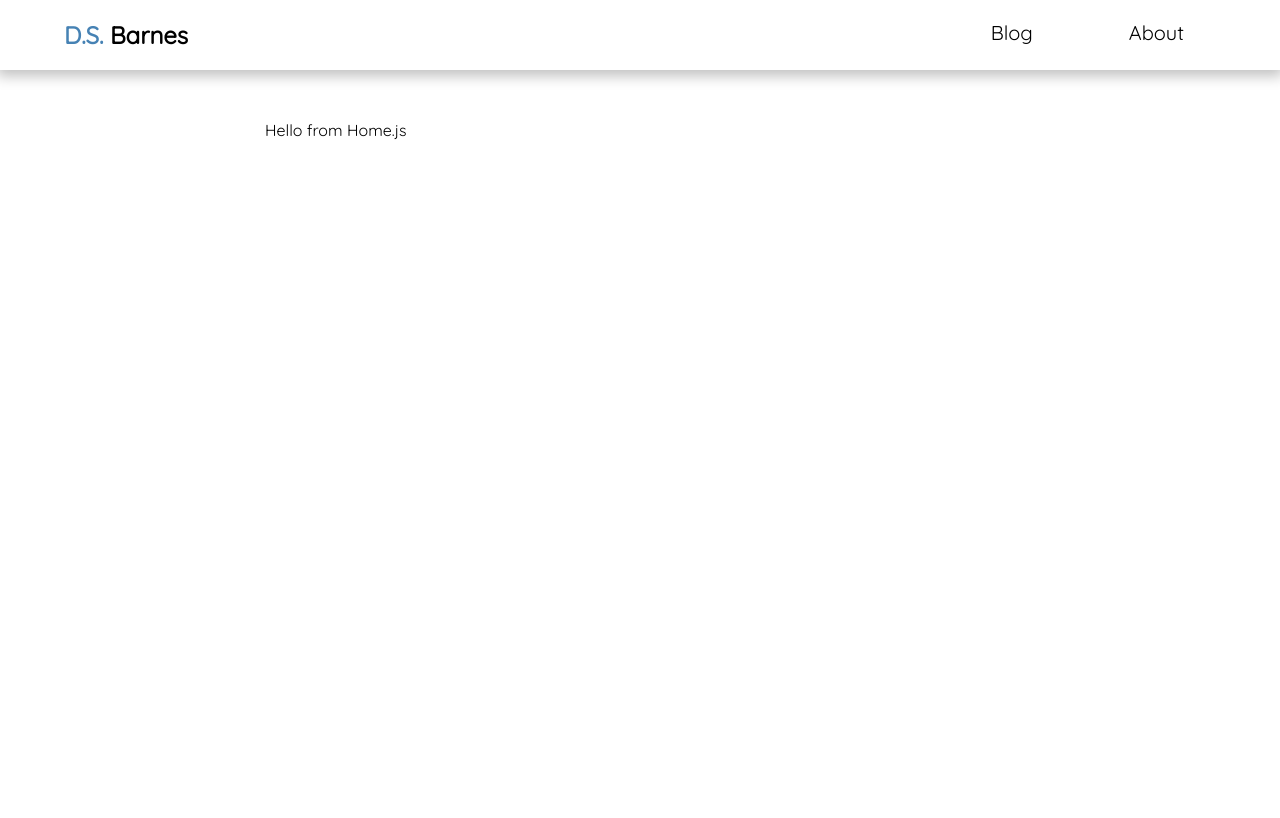
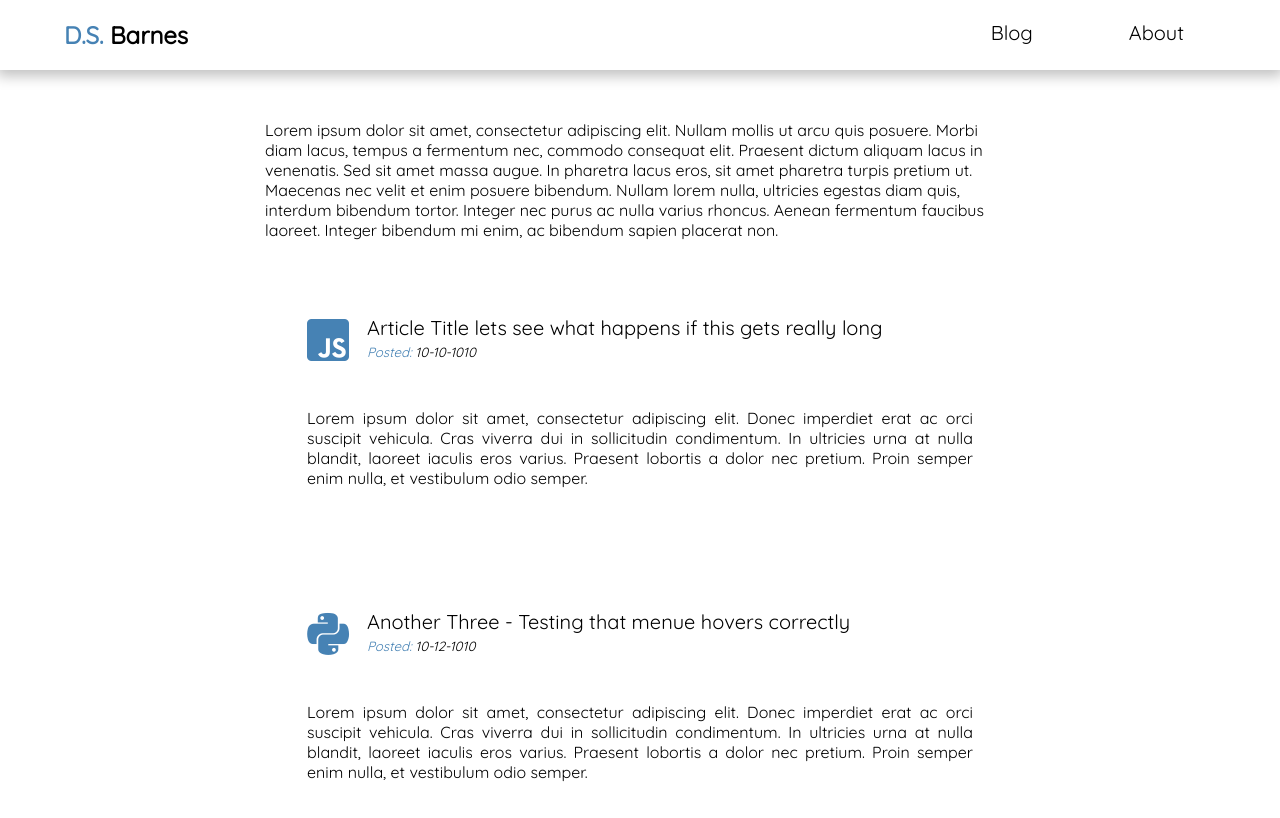
Before and after one commit to dsbarnes/mock-blog, a React (Create React App) app: page / in a window 1280 px wide. Shown: the top 818 px of the page. Built offline with nearby package versions, Linux system fonts and the light colour scheme.

Commit message:
added featured articles and text to home page

```diff
--- a/src/App.js
+++ b/src/App.js
@@ -31,6 +31,7 @@ function App() {
                 articles={articles}
                 setSingleArticle={setSingleArticle}
                 setCategory={setCategory}
+              // articleToSingle={singleArticle}
               />
             )} />
 
--- a/src/articles/articles.json
+++ b/src/articles/articles.json
@@ -1,7 +1,7 @@
 [
   {
     "id": 1,
-    "featured": false,
+    "featured": true,
     "category": "JavaScript",
     "title": "Article Title lets see what happens if this gets really long",
     "date": "10-10-1010",
@@ -59,7 +59,7 @@
   },
   {
     "id": 3,
-    "featured": false,
+    "featured": true,
     "category": "Python",
     "title": "Another Three - Testing that menue hovers correctly",
     "date": "10-12-1010",
--- a/src/articles/home.json
+++ b/src/articles/home.json
@@ -1,5 +1,3 @@
-[
-  {
-    "home": "This is where I will write the home page."
-  }
-]
+{
+  "home": "Lorem ipsum dolor sit amet, consectetur adipiscing elit. Nullam mollis ut arcu quis posuere. Morbi diam lacus, tempus a fermentum nec, commodo consequat elit. Praesent dictum aliquam lacus in venenatis. Sed sit amet massa augue. In pharetra lacus eros, sit amet pharetra turpis pretium ut. Maecenas nec velit et enim posuere bibendum. Nullam lorem nulla, ultricies egestas diam quis, interdum bibendum tortor. Integer nec purus ac nulla varius rhoncus. Aenean fermentum faucibus laoreet. Integer bibendum mi enim, ac bibendum sapien placerat non."
+}
--- a/src/components/Home.js
+++ b/src/components/Home.js
@@ -1,13 +1,32 @@
 import React from 'react'
 import MenuBar from './MenuBar'
+import ArticleSmall from './ArticleSmall'
+import text from '../articles/home'
 import './stylesheets/Home.css'
 
-function Home() {
+function Home({ articles, setSingleArticle, setCategory }) {
+  // console.log(articles)
   return (
     <React.Fragment>
       <MenuBar />
       <div id='homeContiner'>
-        <p>Hello from Home.js</p>
+        <p>{text.home}</p>
+
+        {articles.map(article => (
+          article.featured === true && (
+            <ArticleSmall
+              setSingleArticle={setSingleArticle}
+              setCategory={setCategory}
+              articleToSingle={article}
+              articles={articles}
+              image={article.image}
+              title={article.title}
+              category={article.category}
+              date={article.date}
+              short={article.short}
+            />
+          )
+        ))}
       </div>
     </React.Fragment >
   )
```
